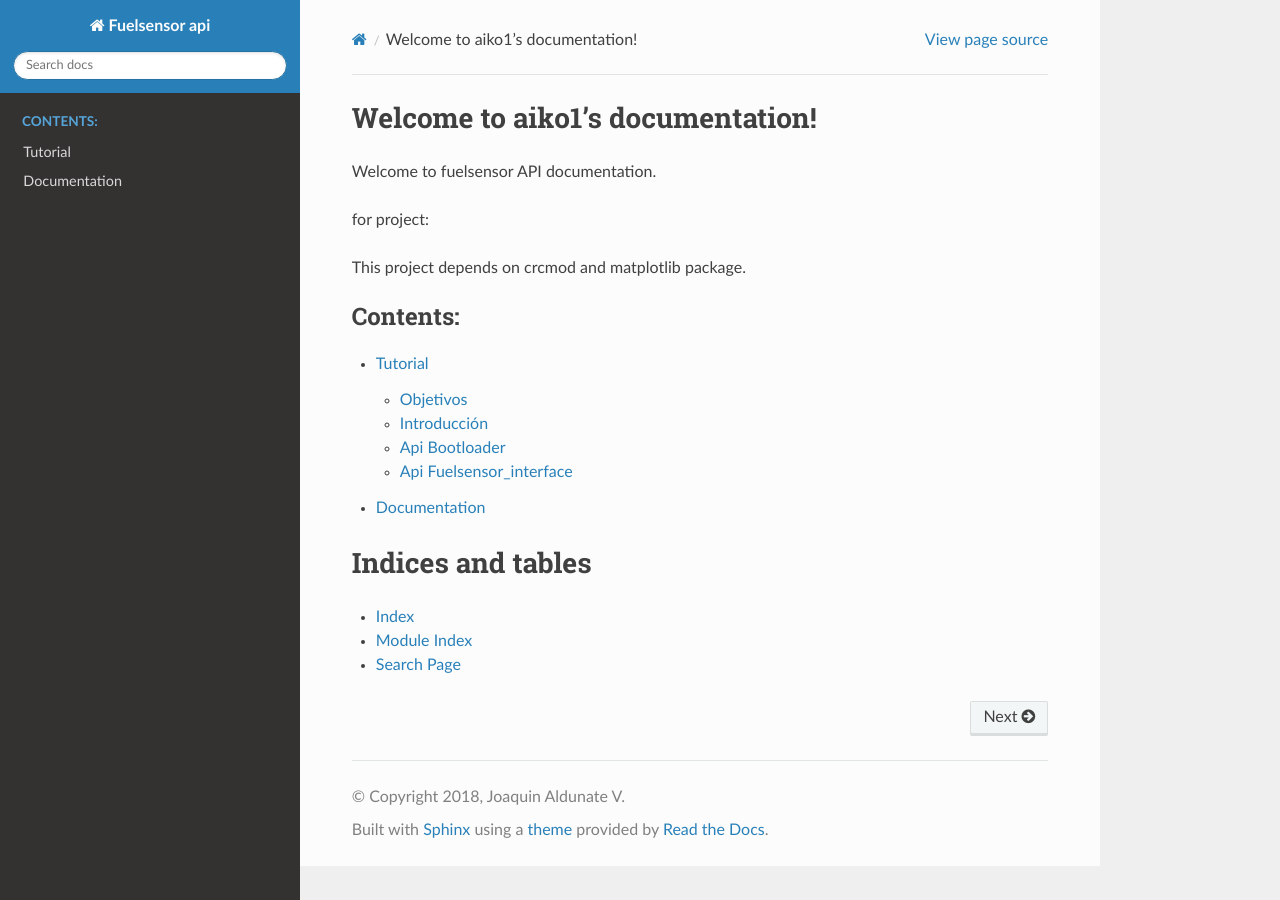
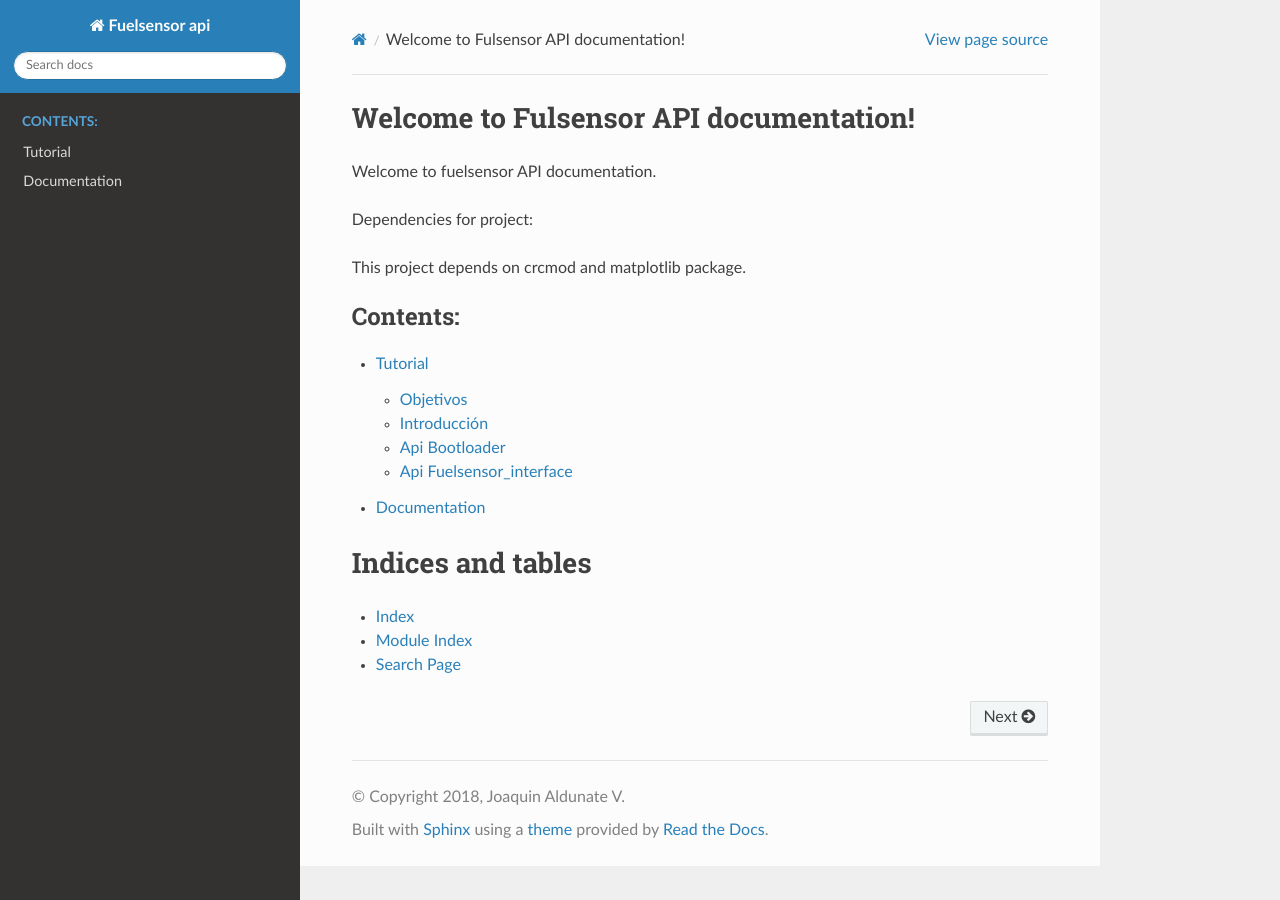
Before and after one commit to jaalduna/fuelsensor_api, a Sphinx documentation site: the page built from docs/index.rst, in a window 1280 px wide. Built offline with Sphinx 7.4.7 and the Read the Docs theme 2.0.0, drawn with Linux system fonts in a browser that asks for light colours.

Commit message:
minor change

```diff
--- a/docs/index.rst
+++ b/docs/index.rst
@@ -3,13 +3,13 @@
    You can adapt this file completely to your liking, but it should at least
    contain the root `toctree` directive.
 
-Welcome to aiko1's documentation!
+Welcome to Fulsensor API documentation!
 =================================
 
 Welcome to fuelsensor API documentation.
 
 
-for project:
+Dependencies for project:
 
 This project depends on crcmod and matplotlib package.
 
```
